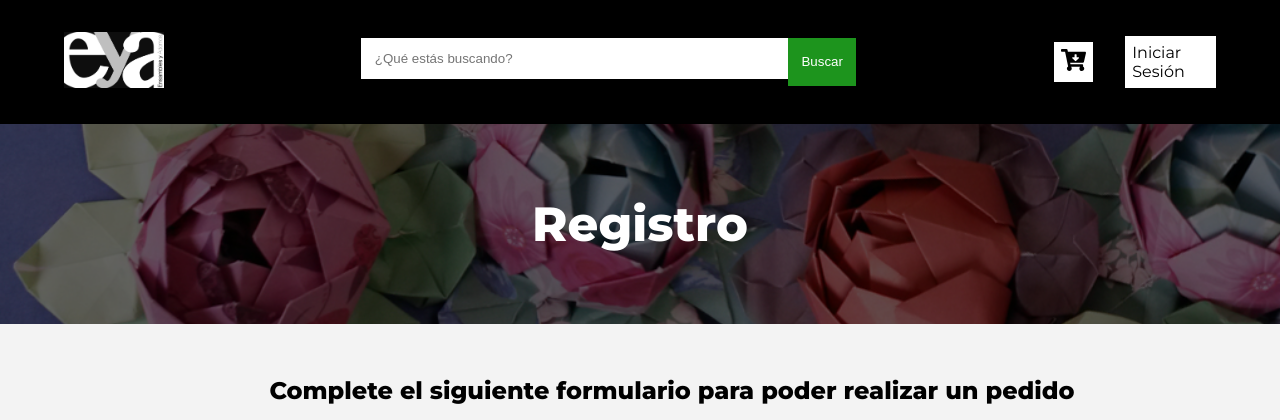
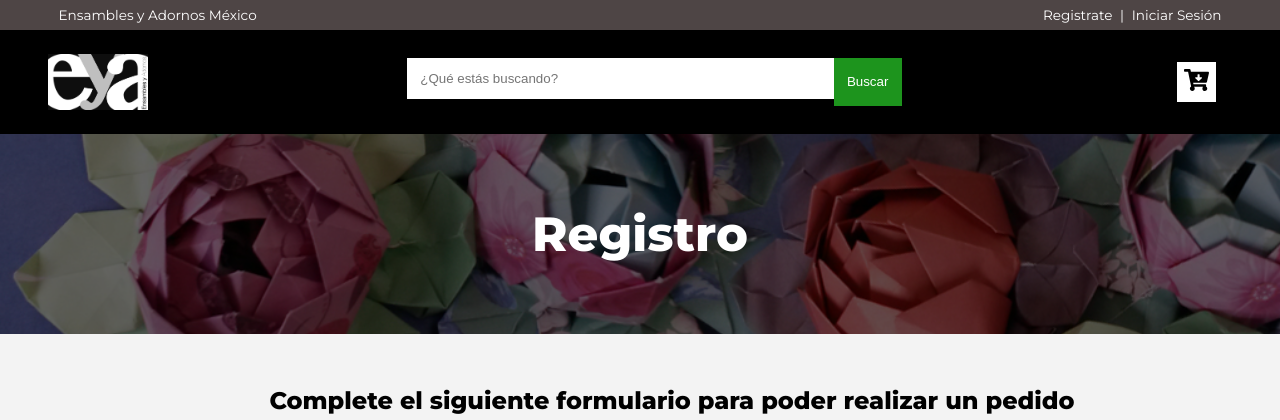
Before and after one commit to kike721/eya_webapp, a Django app: page /usuarios/registro/ in a window 1280 px wide; the page is wider, and only the part inside the window is pictured. Shown: the top 420 px of that part. Run offline with Django 3.2, Linux system fonts and the light colour scheme; data that the repository does not hold is empty.

Commit message:
Agrego top header

```diff
--- a/eya/products/static/css/header.css
+++ b/eya/products/static/css/header.css
@@ -8,8 +8,7 @@
 }
 
 .logo {
-	max-width: 75px;
-	margin: 1em;
+	display: none;
 }
 
 .form-search{
@@ -31,6 +30,21 @@
 	width: 25px;
 }
 
+.header__top{
+	background-color: #4e4545;
+	color: white;
+	display: flex;
+    justify-content: space-between;
+    padding: 0.5em 4em;;
+    font-size: 0.85em;
+}
+
+.header__top__link{
+	color: white;
+	margin: 0 0.3em;
+	text-decoration: none;
+}
+
 @media (min-width: 1200px){
 	.header{
 		justify-content: space-between;
@@ -38,6 +52,7 @@
 	}
 	.logo {
 		max-width: 100px;
+		display: block;
 	}
 	.search{
 		width: 400px;
--- a/eya/products/templates/base.html
+++ b/eya/products/templates/base.html
@@ -43,9 +43,10 @@
   <body class="main">
 
     <main>
-      {% include "header.html" %}
-      {% block content %}{% endblock %}
-      {% include "footer.html" %}
+        {% include "header_top.html" %}
+        {% include "header.html" %}
+        {% block content %}{% endblock %}
+        {% include "footer.html" %}
     </main>
 
     <!-- fonts -->
--- a/eya/products/templates/header.html
+++ b/eya/products/templates/header.html
@@ -26,10 +26,5 @@
         </a>
       {% endif%}
     {% endif %}
-    {% if user.is_authenticated %}
-        <a class="button-white" href="{% url 'logout' %}">Cerrar Sesión</a>
-    {% else %}
-        <a class="button-white" href="{% url 'login' %}">Iniciar Sesión</a>
-    {% endif %}
   </header>
 <!-- /header -->
--- /dev/null
+++ b/eya/products/templates/header_top.html
@@ -0,0 +1,17 @@
+<div class="header__top">
+	{% if user.is_authenticated %}
+		<p class="header__top__link" href="/usuarios/perfil/{{user.id}}">Bienvenido {{ user.customer.name }}</p>
+		<div>
+			<a class="header__top__link" href="/usuarios/perfil/{{ user.customer.pk }}">Mi perfil</a>
+			|
+			<a class="header__top__link" href="{% url 'logout' %}">Cerrar Sesión</a>
+		</div>
+    {% else %}
+	    <p class="header__top__link" href="/">Ensambles y Adornos México</p>
+		<div>
+			<a class="header__top__link" href="{% url 'register-customer' %}">Registrate</a>
+			|
+			 <a class="header__top__link" href="{% url 'login' %}">Iniciar Sesión</a>
+		</div>
+    {% endif %}
+</div>
```
Also changed, not shown: eya/store/static/img/arrow-bottom.svg (added), eya/store/static/img/arrow-top.svg (added), eya/store/static/img/refresh.svg (added), eya/store/static/img/trash.svg (added).
